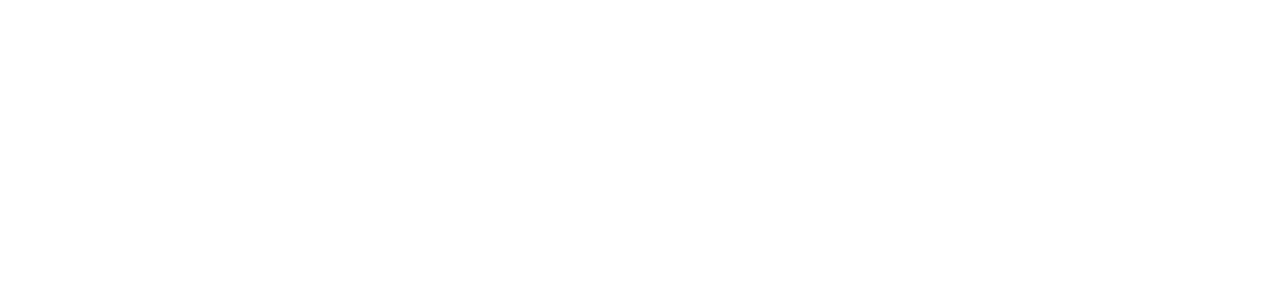
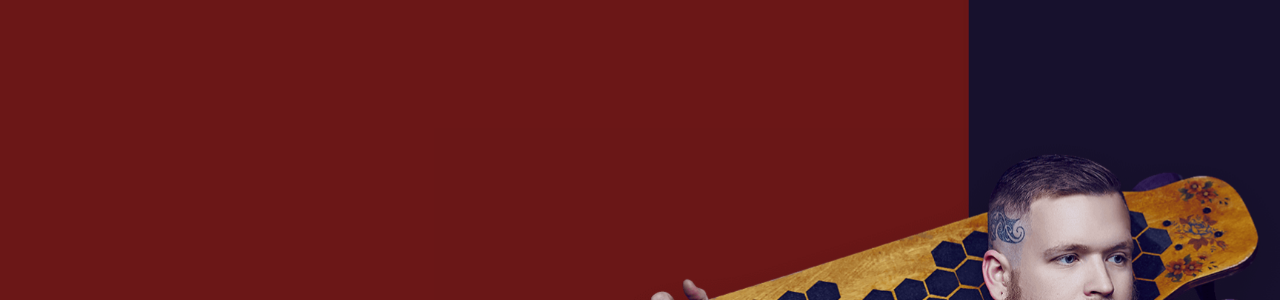
Before and after one commit to User020182982/creativedigitalworld, a plain HTML site: page index.html in a window 1280 px wide. Shown: the top 300 px of the page. Drawn offline with nearby package versions, Linux system fonts and the light colour scheme.

Commit message:
Update style.css
removed folder access to the bg image

```diff
--- a/style.css
+++ b/style.css
@@ -178,7 +178,7 @@ body, html {
 .landing-page {
   display: flex;
   height: 100vh;
-  background-image: url('images/bac.png'); /* Replace with your image */
+  background-image: url('bac.png'); /* Replace with your image */
   background-size: cover;
   background-position: center;
   justify-content: flex-start; /* Align content to the left */
```
